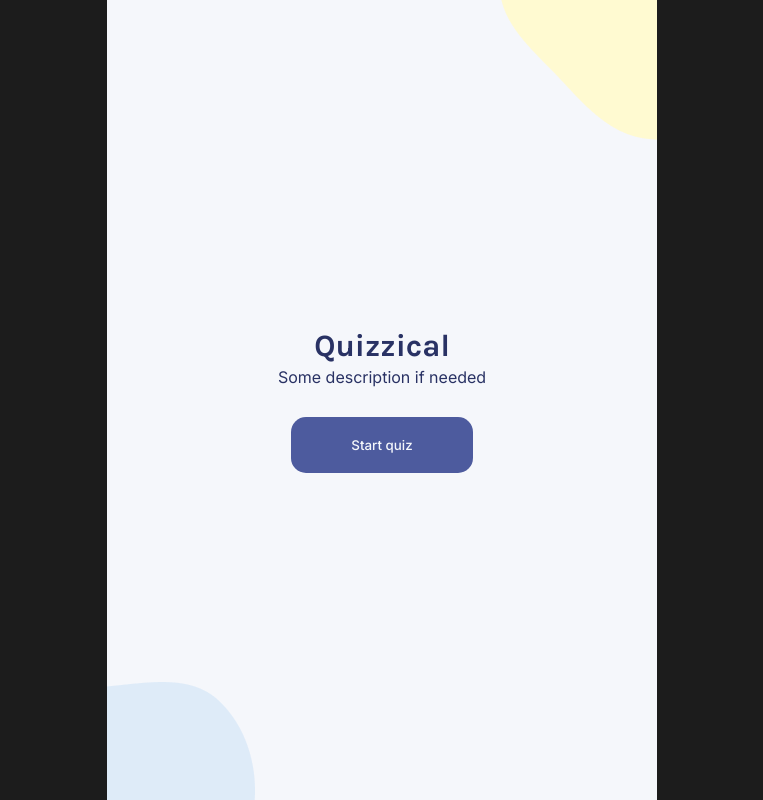
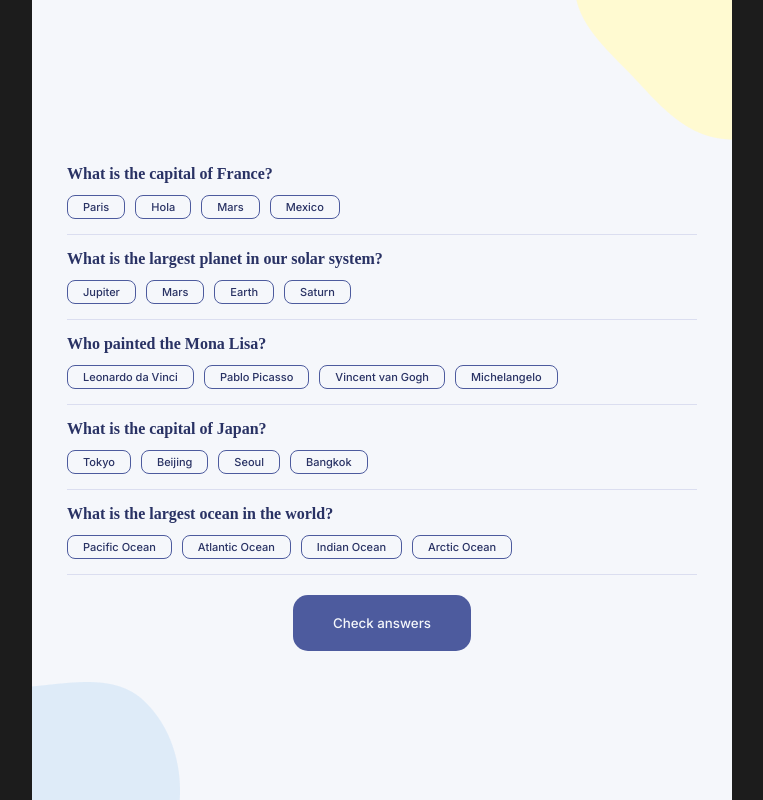
Before and after one commit to AcharaChisomSolomon/quizzical, a React (Vite) app: page / in a window 1280 px wide. Shown: the whole page, without its empty margins (258-1021 px from the left). Built offline with nearby package versions, Linux system fonts and the light colour scheme.

Commit message:
questions design implemented

```diff
--- a/src/App.jsx
+++ b/src/App.jsx
@@ -1,9 +1,11 @@
+import Quizzes from "./components/Quizzes"
 import StartPage from "./components/StartPage"
 
 const App = () => {
   return (
     <main className="main">
-      <StartPage />
+      {/* <StartPage /> */}
+      <Quizzes />
     </main>
   )
 }
--- a/src/components/Quiz.jsx
+++ b/src/components/Quiz.jsx
@@ -1,5 +1,14 @@
-const Quiz = () => {
+const Quiz = ({ quiz }) => {
+    const { question, options } = quiz
 
+    return (
+        <div className="quiz">
+            <h3 className="quiz-question">{ question }</h3>
+            <div className="quiz-options">
+                {options.map((o, i) => <span key={i} className="quiz-option">{ o }</span>)}
+            </div>
+        </div>
+    )
 }
 
 export default Quiz;
--- a/src/components/Quizzes.jsx
+++ b/src/components/Quizzes.jsx
@@ -1,4 +1,46 @@
+import Quiz from "./Quiz";
+
 const Quizzes = () => {
+    const quizzes = [
+        {
+          id: 1,
+          question: "What is the capital of France?",
+          options: ["Paris", "Hola", "Mars", "Mexico"],
+        },
+        {
+          id: 2,
+          question: "What is the largest planet in our solar system?",
+          options: ["Jupiter", "Mars", "Earth", "Saturn"],
+        },
+        {
+          id: 3,
+          question: "Who painted the Mona Lisa?",
+          options: ["Leonardo da Vinci", "Pablo Picasso", "Vincent van Gogh", "Michelangelo"],
+        },
+        {
+        id: 4,
+        question: "What is the capital of Japan?",
+        options: ["Tokyo", "Beijing", "Seoul", "Bangkok"],
+        },
+        {
+        id: 5,
+        question: "What is the largest ocean in the world?",
+        options: ["Pacific Ocean", "Atlantic Ocean", "Indian Ocean", "Arctic Ocean"],
+        },
+    ];
+
+    return (
+      <div className="quizzes">
+        {quizzes.map((q) => (
+          <Quiz key={q.id} quiz={q} />
+        ))}
+        <div className="quizzes-btn_container">
+          <p className="score-text">You scored 3/5 correct answers</p>
+          <button className="quizzes-btn">Check answers</button>
+        </div>
+      </div>
+    );
+
 
 }
 
--- a/src/index.css
+++ b/src/index.css
@@ -6,13 +6,12 @@
 
 body {
     background-color: #1c1c1c;
-    height: 100vh;
     color: #293264;
 }
 
 .main {
-    height: 100vh;
-    max-width: 550px;
+    min-height: 100vh;
+    max-width: 700px;
     background-color: #f5f7fb;
     margin: auto;
     align-self: center;
@@ -22,6 +21,7 @@ body {
     display: flex;
     justify-content: center;
     align-items: center;
+    padding: 40px 0;
 }
 
 
@@ -49,3 +49,73 @@ body {
     font-weight: 500;
     cursor: pointer;
 }
+
+
+.quizzes {
+    width: 90%;
+}
+.quiz {
+    padding: 15px 0;
+    border-bottom: 0.8px solid #dbdef0;
+}
+.quiz-question {
+    font-size: 16px;
+    font-weight: 700;
+}
+.quiz-options {
+    display: flex;
+    flex-wrap: wrap;
+    gap: 10px;
+    margin-top: 12px;
+}
+.quiz-option {
+    font-family: Inter;
+    font-weight: 500;
+    font-size: 11px;
+    border: 0.8px solid #4d5b9e;
+    border-radius: 8px;
+    padding: 4px 15px;
+    cursor: pointer;
+}
+.quiz-option:hover {
+    background-color: #4d5b9e;
+    color: #f5f7fb;
+}
+.quizzes-btn_container {
+    display: flex;
+    justify-content: center;
+    align-items: center;
+    margin-top: 20px;
+    gap: 20px;
+}
+.quizzes-btn {
+    background: #4d5b9e;
+    border-radius: 15px;
+    padding: 20px 40px;
+    border: none;
+    color: #f5f7fb;
+    font-family: Inter;
+    font-weight: 500;
+    cursor: pointer;
+    text-align: center;
+}
+.quizzes-btn:hover {
+    background-color: #293264;
+}
+.score-text {
+    display: none;
+    font-family: Inter;
+    font-weight: 700;
+    font-size: 13px;
+}
+
+
+.selected {
+    background-color: #d6dbf5;
+}
+.correct {
+    background-color: #94d7a2;
+}
+.incorrect {
+    background-color: #f8bcbc;
+}
```
